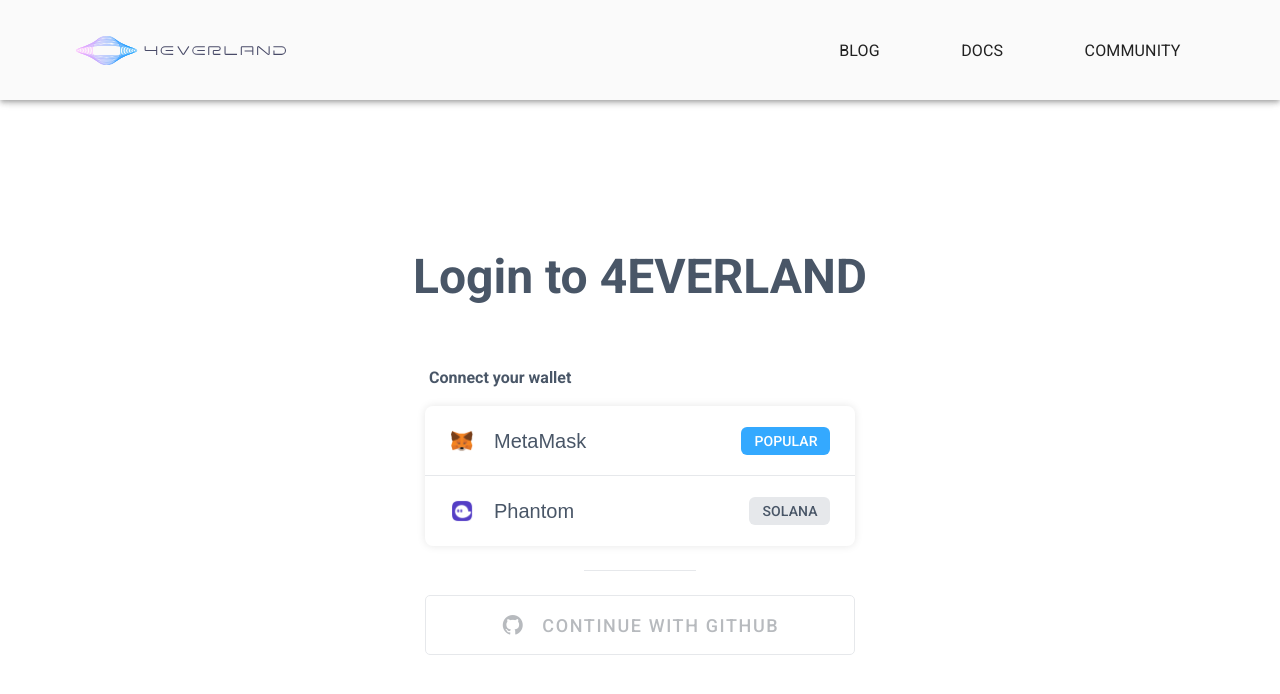
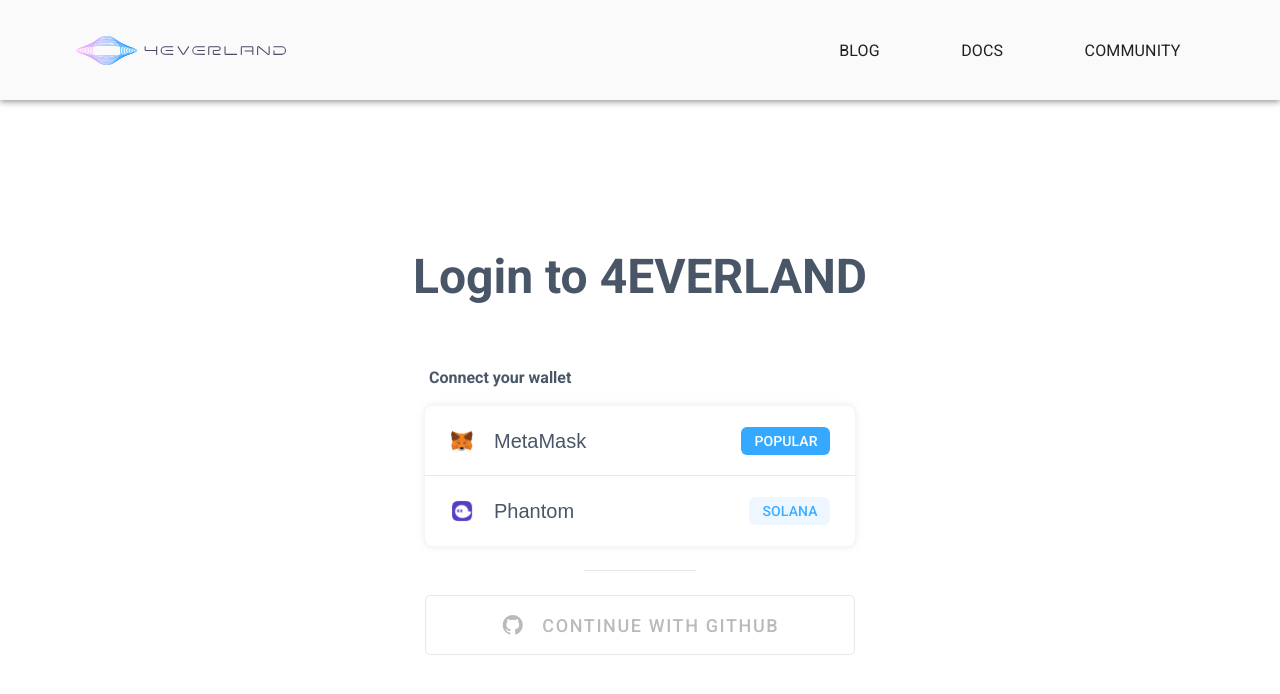
Before and after one commit to 4everland/4ever-login, a Vue app: page / in a window 1280 px wide. Shown: the top 694 px of the page. Built offline with nearby package versions, Linux system fonts and the light colour scheme.

Commit message:
style:edit button color

```diff
--- a/src/views/Home.vue
+++ b/src/views/Home.vue
@@ -29,7 +29,7 @@
                 <v-btn
                   :elevation="0"
                   class="start-btn text-subtitle-2"
-                  :color="index == 0 ? '#34A9FF' : '#E6E8EB'"
+                  :color="index == 0 ? '#34A9FF' : '#eef7ff'"
                   small
                   @click="connect(item.name)"
                   >{{ item.btnText }}</v-btn
@@ -188,7 +188,8 @@
 <style lang="less" scoped>
 .home {
   .wallet {
-    width: 430px;
+    width: 100%;
+    max-width: 430px;
     margin: 0 auto;
     .wallet-box {
       box-shadow: 0px 0px 8px 0px rgba(0, 0, 0, 0.1);
@@ -217,7 +218,7 @@
           margin-left: 20px;
         }
         .start-btn {
-          color: #495667;
+          color: #3eadff;
           border-radius: 6px;
         }
         &:first-child .start-btn {
@@ -233,7 +234,8 @@
       margin-top: 24px;
     }
     .github-btn {
-      width: 429px;
+      width: 100%;
+      max-width: 430px;
       height: 60px;
       box-shadow: 0px 0px 8px 0px rgba(0, 0, 0, 0.1);
       border-radius: 5px;
```
